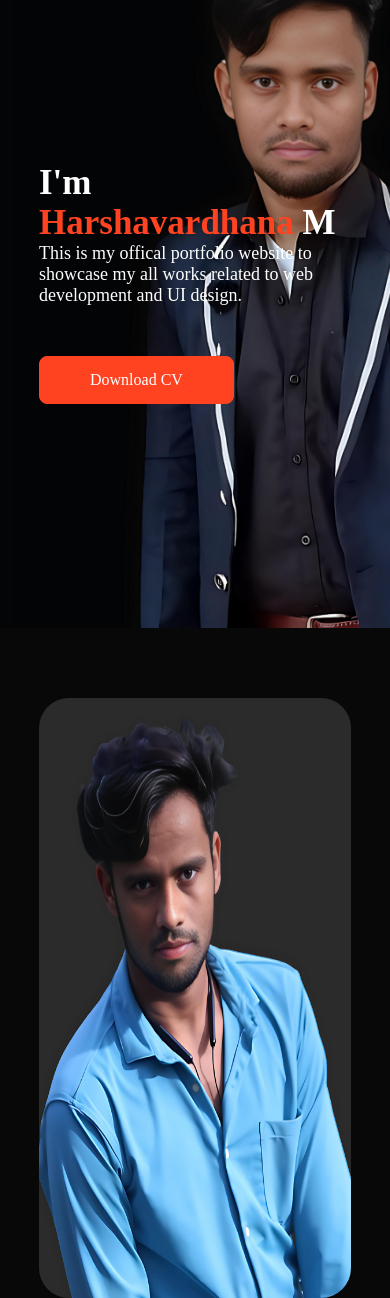
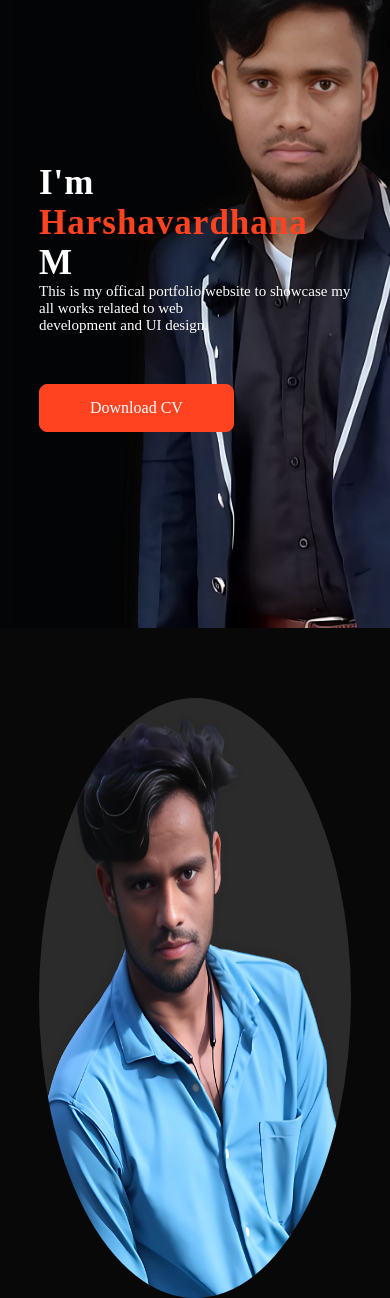
Before and after one commit to harsham02/Harshavardhana_M-Portfolio, a plain HTML site: page index.html in a window 390 px wide. Shown: the part 216-1514 px from the top of the page. Drawn offline with Linux system fonts and the light colour scheme.

Commit message:
Update style.css

```diff
--- a/style.css
+++ b/style.css
@@ -18,7 +18,7 @@ body {
     height: 100vh;
     background: url(./img/background.png);
     background-size: cover;
-    background-repeat: no-repeat;
+    object-fit: cover;
     background-position: center;
 }
 
@@ -45,7 +45,8 @@ nav{
 nav ul li a{
     color: #fff;
     text-decoration: none;
-    font-size: 18px;
+    font-size: 20px;
+    letter-spacing: 1px;
 }
 nav ul li a:hover{
       color: #fff;
@@ -58,6 +59,7 @@ nav ul li a:hover{
 }
 .header-text h1{
     margin-top: 20px;
+    letter-spacing: 1px;
     font-size: 60px;
 }
 .header-text h1 span{
@@ -68,6 +70,11 @@ nav ul li a:hover{
 #about {
     padding: 60px 0;
     color: #ece9e9;
+    font-size: 1.1rem;
+    word-spacing: 1px;
+    letter-spacing: 0.8px;
+    font-weight: 500;
+    font-style:normal;
 }
 
 .row {
@@ -149,7 +156,11 @@ width: 50%;
 .services-list div{
   background: #272626;
   padding: 40px;
-  font-size: 14px;
+  font-size: 1.1rem;
+  word-spacing: 1px;
+  letter-spacing: 1px;
+  font-weight: 500;
+  font-style:normal;
   font-weight: 300;
   border-right: 10px;
   border-radius: 10px;
@@ -168,7 +179,7 @@ margin-bottom: 15px;
 .services-list div a{
     text-decoration: none;
     color: #fff;
-    font-size: 14px;
+    font-size: 1.2rem;
     margin-top: 20px;
     display: inline-block;
 }
@@ -342,8 +353,9 @@ nav .fas{
 @media only screen and (max-width: 600px){
 
     #header{
-        background: url(./img/phone.png);
+        background: url(./img/1.png);
         background-size: cover;
+        object-fit: cover;
     }
  .header-text{
         margin-top: 100%;
@@ -353,7 +365,7 @@ nav .fas{
         font-size: 35px;
     }
     .header-text p{
-        font-size: 18px;
+        font-size: 15px;
     }
 
     nav .fas{
@@ -387,8 +399,8 @@ nav .fas{
     .about-col-1, .about-col-2{
        flex-basis: 100%;
     }
-    .about-col-1{
-        margin-bottom: 30px;
+    .about-col-1 img{
+        border-radius: 50%;
     }
     .about-col-2{
         font-size: 16px;
```
